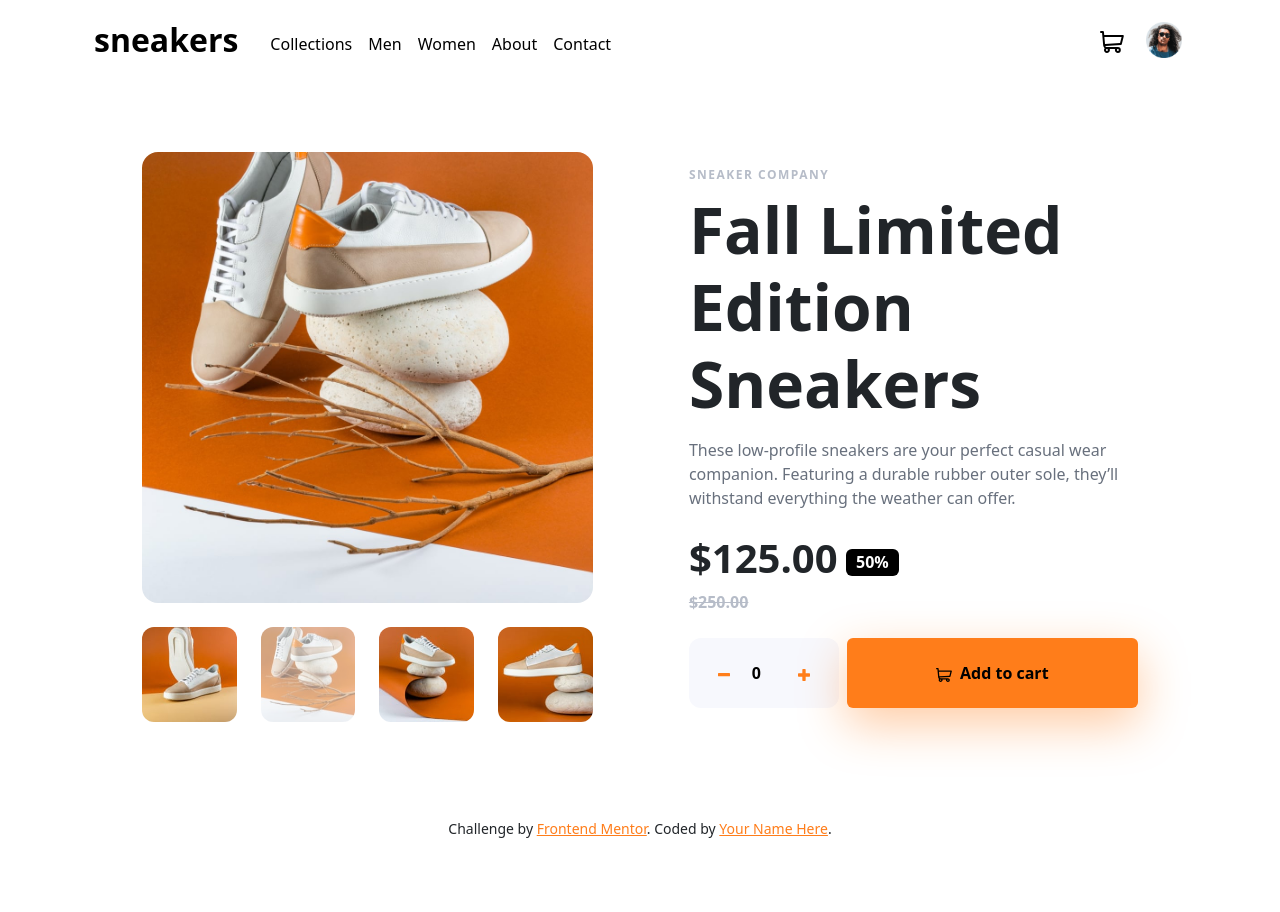
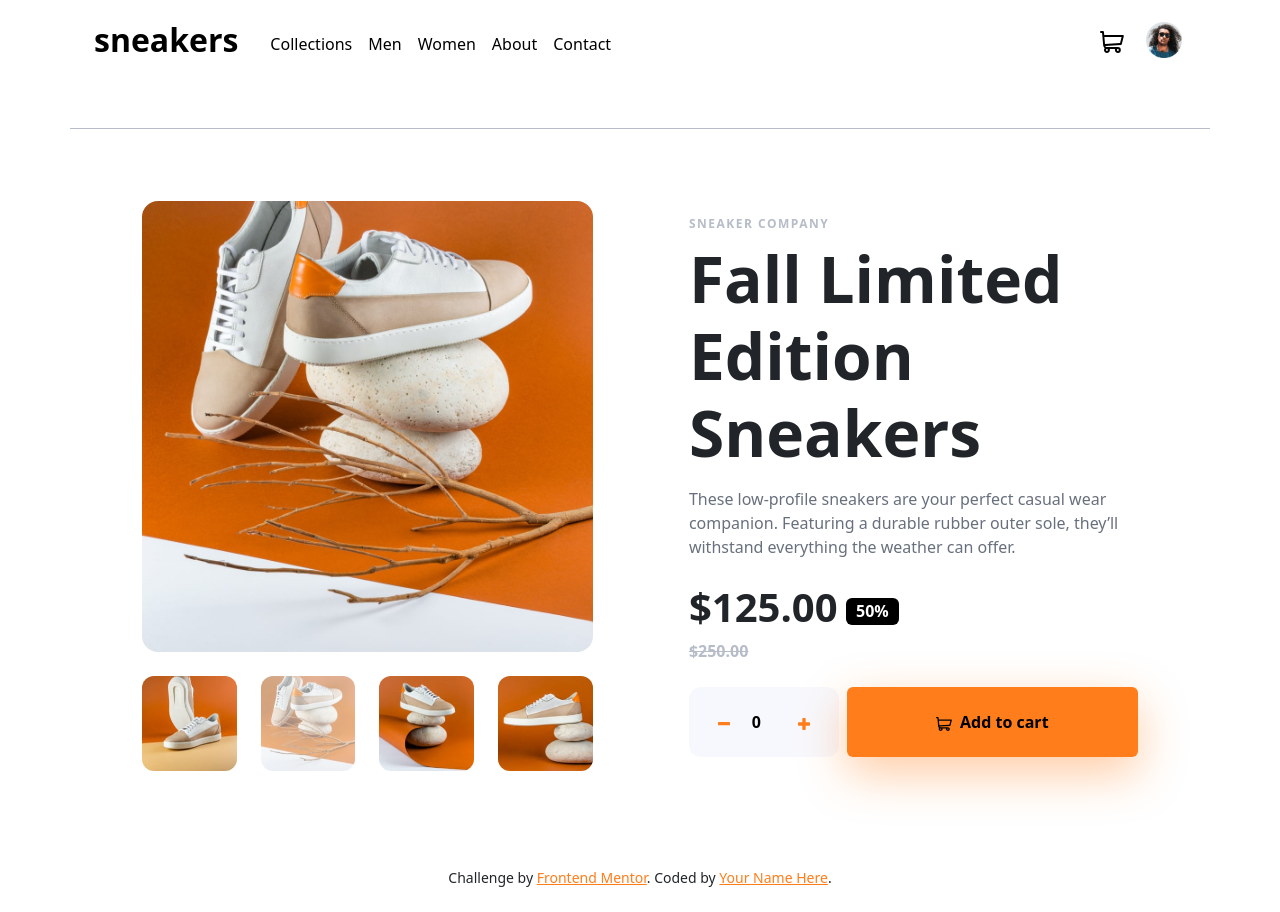
Before and after one commit to dev0xgenius/ecommerce-product-page, a React (Vite) app: page / in a window 1280 px wide. Before the commit the page ends 863 px from the top, so only its background shows below. Built offline with nearby package versions, Linux system fonts and the light colour scheme.

Commit message:
Add bottom border header

```diff
--- a/src/components/Header/Header.tsx
+++ b/src/components/Header/Header.tsx
@@ -10,7 +10,7 @@ import styles from './header.module.scss'
 
 export default function Header() {
   return (
-    <header className={`${styles.header}`}>
+    <header className={`border-bottom border-1 border-secondary ${styles.header} pb-xl-5`}>
       <Navbar expand="md">
         <Container fluid="sm" className="gap-3 p-4 py-2">
           <Navbar.Toggle className="border-0 shadow-none p-0" aria-controls="menuNavbar" />
--- a/src/scss/config/_base.scss
+++ b/src/scss/config/_base.scss
@@ -7,10 +7,7 @@ $utilities: map-merge($utilities, (
   "rounded-end" : map-merge(map-get($utilities, "rounded-end"),(responsive : true)),
   "rounded-start" : map-merge(map-get($utilities, "rounded-start"),(responsive : true)),
   "font-size" : map-merge(map-get($utilities, "font-size"), (responsive : true)),
-  "border" : map-merge(map-get($utilities, "border"), (
-    state : hover,
-    responsive : true
-  ))
+  "border-bottom" : map-merge(map-get($utilities, "border-bottom"), (responsive : true))
 ));
 
 @import "bootstrap/scss/reboot";
```
